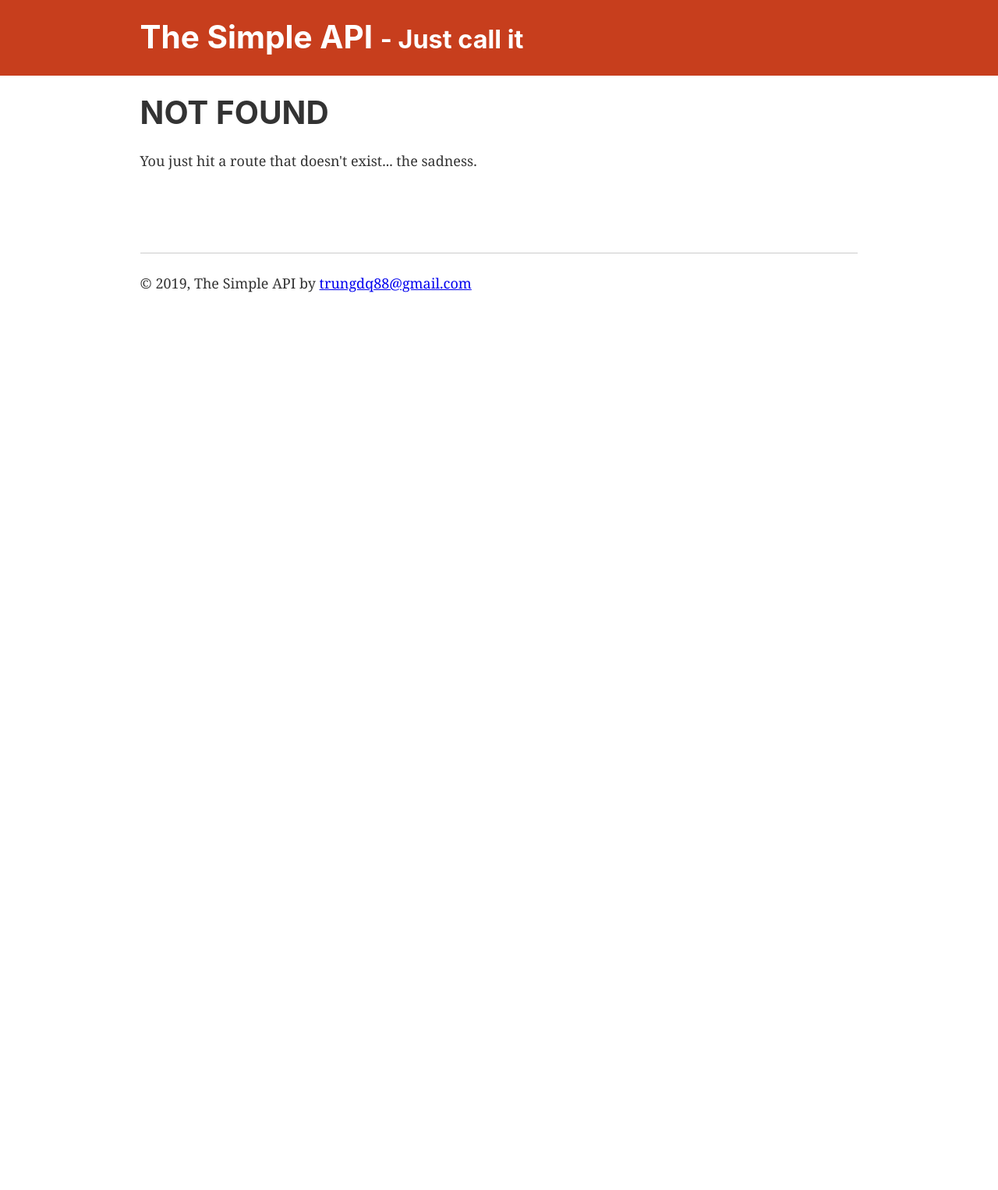
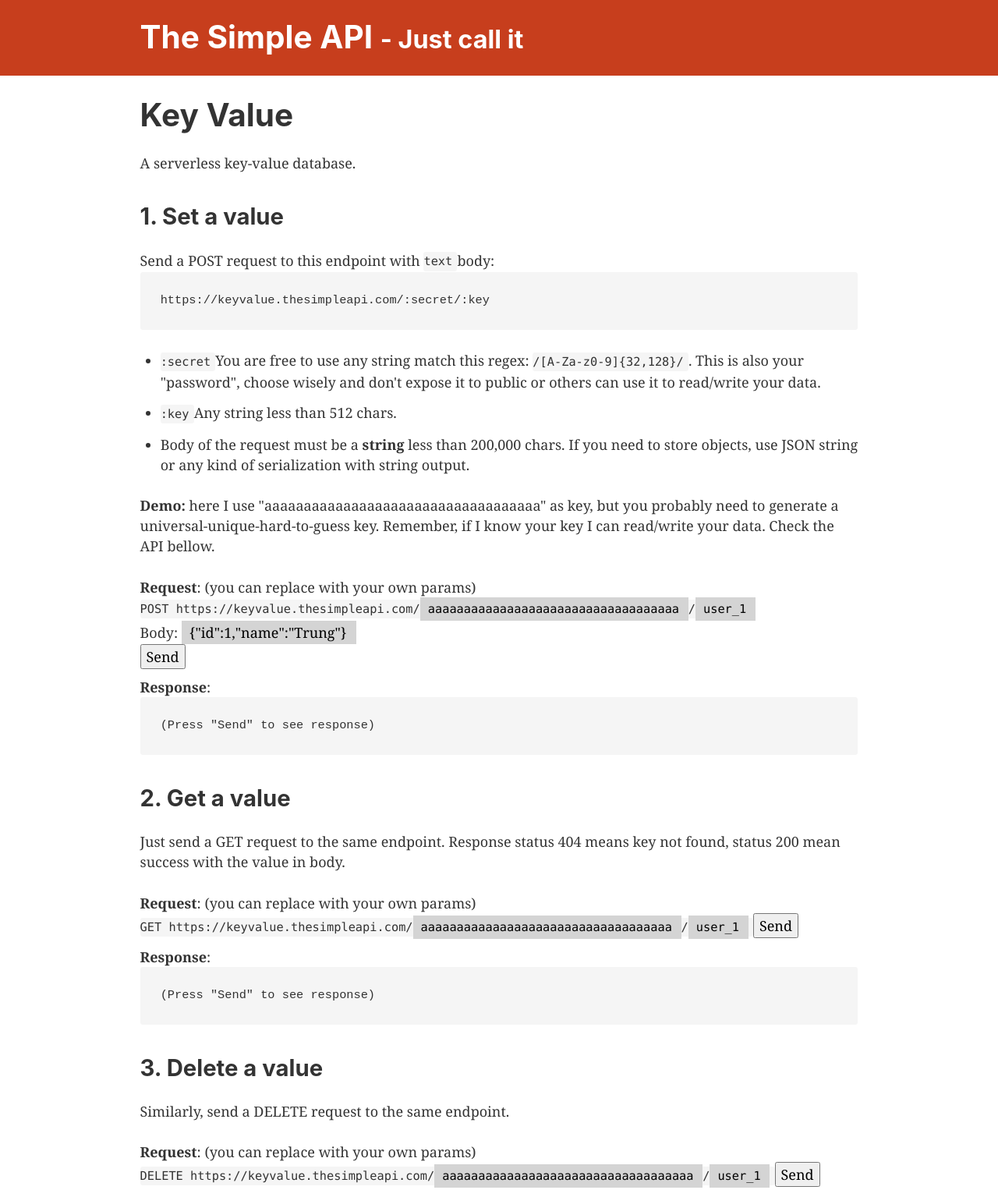
Before and after one commit to trungdq88/thesimpleapi, a Gatsby site: page /keyvalue in a window 1280 px wide. Before the commit this address had no page. Shown: the top 1526 px of the page at 78% size. Before the commit the page ends 800 px from the top, so only its background shows below. Built offline with nearby package versions, Linux system fonts and the light colour scheme; Gatsby itself is replaced by a stand-in of ours.

Commit message:
Add KeyValue

```diff
--- a/src/components/SampleRequest.js
+++ b/src/components/SampleRequest.js
@@ -19,19 +19,21 @@ const Section = styled.section`
   margin: 10px 0;
 `;
 
-export default function SampleRequest({ actions, defaultParams }) {
+export default function SampleRequest({ actions, defaultParams, defaultBody }) {
   const [loading, setLoading] = useState(false);
   const [response, setResponse] = useState();
   const [params, setParams] = useState(defaultParams);
+  const [body, setBody] = useState(defaultBody);
 
   const item = parseActions(actions);
 
   async function send() {
     setLoading(true);
     try {
-      const response = await fetch(buildUrl(item.urlPattern, params)).then(r =>
-        r.json(),
-      );
+      const response = await fetch(buildUrl(item.urlPattern, params), {
+        method: item.method,
+        body: body,
+      }).then(r => r.json());
       setResponse(response);
     } catch (e) {
       console.error(e);
@@ -44,6 +46,8 @@ export default function SampleRequest({ actions, defaultParams }) {
   function parseActions(actions) {
     if (typeof actions === 'string') {
       return { method: 'get', urlPattern: actions };
+    } else if (typeof actions === 'object') {
+      return actions;
     }
     throw new Error('actions not supported');
   }
@@ -96,7 +100,7 @@ export default function SampleRequest({ actions, defaultParams }) {
   return (
     <>
       <Section>
-        <b>Request</b>: (you can replace with your own spreadsheetId)
+        <b>Request</b>: (you can replace with your own params)
         <br />
         <code>
           {item.method.toUpperCase()}{' '}
@@ -117,6 +121,18 @@ export default function SampleRequest({ actions, defaultParams }) {
             ),
           )}
         </code>
+        {item.method.toUpperCase() === 'POST' ? (
+          <>
+            <br />
+            Body:{' '}
+            <ReplaceableBox
+              value={body || ''}
+              onChange={e => setBody(e.target.value)}
+              placeholder="Body"
+            />
+            <br />
+          </>
+        ) : null}
         <button onClick={send}>Send</button>
         <br />
       </Section>
--- a/src/data/metadata.js
+++ b/src/data/metadata.js
@@ -4,9 +4,9 @@ const apis = {
     description:
       'Turn your Google Spreadsheet into JSON with a simple API call.',
   },
-  notify: {
-    name: 'Notify',
-    description: 'Send you a notification via Email, Slack, SMS...',
+  keyvalue: {
+    name: 'Key Value',
+    description: 'A serverless key-value database.',
   },
 };
 
--- /dev/null
+++ b/src/pages/keyvalue/index.js
@@ -0,0 +1,114 @@
+import React from 'react';
+import apis from 'src/data/metadata.js';
+
+import Layout from 'src/components/layout';
+import SEO from 'src/components/seo';
+import SampleRequest from 'src/components/SampleRequest';
+
+export default function Sheet() {
+  return (
+    <Layout>
+      <SEO
+        title={`${apis.keyvalue.name} - The Simple API`}
+        description={apis.keyvalue.description}
+      />
+      <h1>
+        <span
+          style={{
+            display: 'inline-block',
+            verticalAlign: 'middle',
+          }}
+        >
+          Key Value
+        </span>
+      </h1>
+      <p>{apis.keyvalue.description}</p>
+      <div>
+        <h2>1. Set a value</h2>
+        Send a POST request to this endpoint with <code>text</code> body:
+        <pre>https://keyvalue.thesimpleapi.com/:secret/:key</pre>
+        <ul>
+          <li>
+            <code>:secret</code> You are free to use any string match this
+            regex: <code>{'/[A-Za-z0-9]{32,128}/'}</code>. This is also your
+            "password", choose wisely and don't expose it to public or others
+            can use it to read/write your data.
+          </li>
+          <li>
+            <code>:key</code> Any string less than 512 chars.
+          </li>
+          <li>
+            Body of the request must be a <b>string</b> less than 200,000 chars.
+            If you need to store objects, use JSON string or any kind of
+            serialization with string output.
+          </li>
+        </ul>
+        <p>
+          <b>Demo:</b> here I use "aaaaaaaaaaaaaaaaaaaaaaaaaaaaaaaaaaa" as key,
+          but you probably need to generate a universal-unique-hard-to-guess
+          key. Remember, if I know your key I can read/write your data. Check
+          the API bellow.
+        </p>
+        <SampleRequest
+          actions={{
+            method: 'POST',
+            urlPattern: 'https://keyvalue.thesimpleapi.com/:secret/:key',
+          }}
+          defaultParams={{
+            secret: 'aaaaaaaaaaaaaaaaaaaaaaaaaaaaaaaaaaa',
+            key: 'user_1',
+          }}
+          defaultBody={JSON.stringify({ id: 1, name: 'Trung' })}
+        />
+      </div>
+      <div>
+        <h2>2. Get a value</h2>
+        <p>
+          Just send a GET request to the same endpoint. Response status 404
+          means key not found, status 200 mean success with the value in body.
+        </p>
+        <SampleRequest
+          actions="https://keyvalue.thesimpleapi.com/:secret/:key"
+          defaultParams={{
+            secret: 'aaaaaaaaaaaaaaaaaaaaaaaaaaaaaaaaaaa',
+            key: 'user_1',
+          }}
+        />
+      </div>
+      <div>
+        <h2>3. Delete a value</h2>
+        <p>Similarly, send a DELETE request to the same endpoint.</p>
+        <SampleRequest
+          actions={{
+            method: 'DELETE',
+            urlPattern: 'https://keyvalue.thesimpleapi.com/:secret/:key',
+          }}
+          defaultParams={{
+            secret: 'aaaaaaaaaaaaaaaaaaaaaaaaaaaaaaaaaaa',
+            key: 'user_1',
+          }}
+        />
+      </div>
+      <div>
+        <h2>4. Limitations</h2>
+        <ul>
+          <li>
+            You have free 1000 requests for each <code>:secret</code>. Check{' '}
+            <code>X-KeyValue-Limit</code> in response headers to see your
+            remaining requests. Contact me if you need more.
+          </li>
+        </ul>
+      </div>
+      <div>
+        <h2>5 What can you do with this?</h2>
+        <ul>
+          <li>Probably to speedup your hackathon projects.</li>
+        </ul>
+      </div>
+      <div>
+        <h2>6. Licences</h2>
+        Free for all of your hobby projects. Contact me if you need more.
+      </div>
+    </Layout>
+  );
+}
```
Also changed, not shown: src/pages/sheet/index.js (+11 -2 lines).
